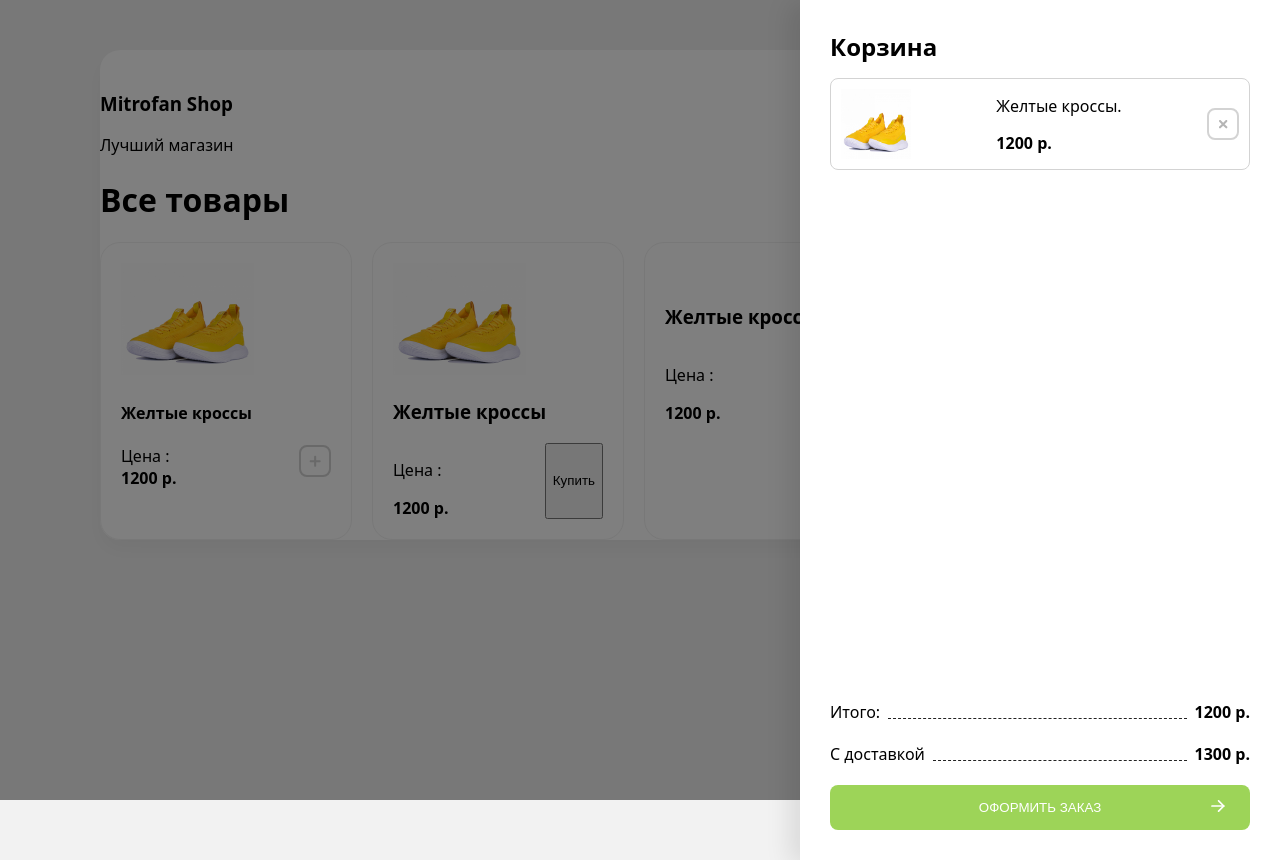
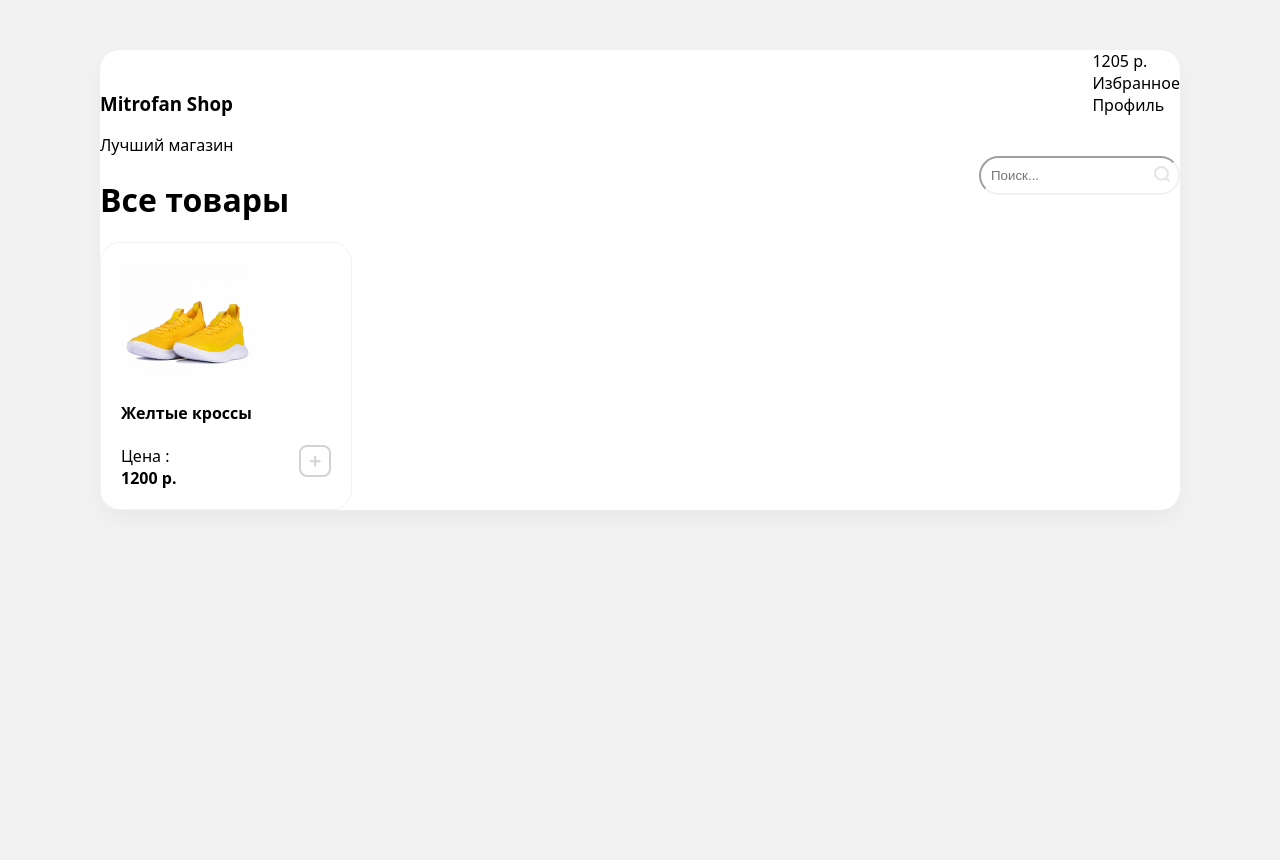
Before and after one commit to Mitrofanna/shop, a React (Create React App) app: page / in a window 1280 px wide. After the commit the page ends 800 px from the top, so only its background shows below. Built offline with nearby package versions, Linux system fonts and the light colour scheme.

Commit message:
делит на компоненты

```diff
--- a/src/App.js
+++ b/src/App.js
@@ -1,42 +1,12 @@
-import Header from "./components/header";
+import Header from "./components/Header";
+import Card from "./components/Card";
+import Drawer from "./components/Drawer";
 
 function App() {
   return (
     <div className="wrapper">
+      <Drawer />
       <Header />
-      <aside className="drawer">
-        <div className="drawer__block">
-          <h2 className="drawer__title">Корзина</h2>
-          <div className="drawer__list">
-            <div className="drawer__item">
-              <img className="drawer__img" src="./img/content/1.jpg" width="70" height={70} alt="Изображение товара." />
-              <div>
-                <p className="drawer__title">Желтые кроссы.</p>
-                <b>1200 p.</b>
-                </div>
-                <button className="drawer__button drawer__button-delete">
-                  <span className="visually-hidden">Удалить из корзины.</span>
-                </button>
-              </div>
-          </div>
-            <ul className="drawer__total">
-              <li className="drawer__total-item">
-                <span>Итого:</span>
-                <div className="drawer__dashed"></div>
-                <b>1200 p.</b>
-              </li>
-              <li className="drawer__total-item">
-                <span>С доставкой</span>
-                <div className="drawer__dashed"></div>
-                <b>1300 p.</b>
-              </li>
-            </ul>
-            <button className="button drawer__total-button">
-              Оформить заказ
-              <img className="drawer__arrow" src="./img/svg/arrow.svg" width={14} height={12} alt="Сюда." />
-            </button>
-        </div>
-      </aside>
       <main className="content">
         <div class="content__wrapper">
           <h1 className="content__title">Все товары</h1>
@@ -46,52 +16,7 @@ function App() {
           </div>
         </div>
         <section className="content__cards">
-          <div className="card">
-            <img className="card__img" src="./img/content/1.jpg" width="133" height="112" alt="Изображение товара"></img>
-            <h4 className="card__title">Желтые кроссы</h4>
-            <div className="card__buy">
-              <div className="card__price-wrapper">
-                <p className="card__price">Цена :</p>
-                <b>1200 p.</b>
-              </div>
-              <button className="card__button card__button-default">
-                <span className="visually-hidden">Добавить в корзину.</span>
-              </button>
-            </div>
-          </div>
-          <div className="card">
-            <img className="card__img" src="./img/content/1.jpg" width="133" height="112" alt="Изображение товара"></img>
-            <h3 className="card__title">Желтые кроссы</h3>
-            <div className="card__buy">
-              <div>
-                <p>Цена :</p>
-                <b>1200 p.</b>
-              </div>
-              <button>Купить</button>
-            </div>
-          </div>
-          <div className="card">
-            <img className="card__img"></img>
-            <h3 className="card__title">Желтые кроссы</h3>
-            <div className="card__buy">
-              <div>
-                <p>Цена :</p>
-                <b>1200 p.</b>
-              </div>
-              <button>Купить</button>
-            </div>
-          </div>
-          <div className="card">
-            <img className="card__img"></img>
-            <h3 className="card__title">Желтые кроссы</h3>
-            <div className="card__buy">
-              <div>
-                <p>Цена :</p>
-                <b>1200 p.</b>
-              </div>
-              <button>Купить</button>
-            </div>
-          </div>
+          <Card />
         </section>
       </main>
     </div>
--- /dev/null
+++ b/src/components/Card.js
@@ -0,0 +1,19 @@
+function Card() {
+    return (
+        <div className="card">
+            <img className="card__img" src="./img/content/1.jpg" width="133" height="112" alt="Изображение товара"></img>
+            <h4 className="card__title">Желтые кроссы</h4>
+            <div className="card__buy">
+              <div className="card__price-wrapper">
+                <p className="card__price">Цена :</p>
+                <b>1200 p.</b>
+              </div>
+              <button className="card__button card__button-default">
+                <span className="visually-hidden">Добавить в корзину.</span>
+              </button>
+            </div>
+          </div>
+    );
+}
+
+export default Card;
--- /dev/null
+++ b/src/components/Drawer.js
@@ -0,0 +1,54 @@
+function Drawer() {
+    return (
+        <aside style={{display: 'none'}} className="drawer">
+        <div className="drawer__block">
+          <div className="drawer__title-wrapper">
+            <h2 className="drawer__title">Корзина</h2>
+            <button className="drawer__button drawer__button-delete">
+                    <span className="visually-hidden">Закрыть корзину.</span>
+            </button>
+          </div>
+          <div className="drawer__list">
+            <div className="drawer__item">
+              <img className="drawer__img" src="./img/content/1.jpg" width="70" height={70} alt="Изображение товара." />
+              <div>
+                <p className="drawer__title">Желтые кроссы.</p>
+                <b>1200 p.</b>
+                </div>
+                <button className="drawer__button drawer__button-delete">
+                  <span className="visually-hidden">Удалить из корзины.</span>
+                </button>
+              </div>
+            <div className="drawer__item">
+              <img className="drawer__img" src="./img/content/1.jpg" width="70" height={70} alt="Изображение товара." />
+              <div>
+                <p className="drawer__title">Желтые кроссы.</p>
+                <b>1200 p.</b>
+                </div>
+                <button className="drawer__button drawer__button-delete">
+                  <span className="visually-hidden">Удалить из корзины.</span>
+                </button>
+              </div>
+          </div>
+            <ul className="drawer__total">
+              <li className="drawer__total-item">
+                <span>Итого:</span>
+                <div className="drawer__dashed"></div>
+                <b>1200 p.</b>
+              </li>
+              <li className="drawer__total-item">
+                <span>С доставкой</span>
+                <div className="drawer__dashed"></div>
+                <b>1300 p.</b>
+              </li>
+            </ul>
+            <button className="button drawer__total-button">
+              Оформить заказ
+              <img className="drawer__arrow" src="./img/svg/arrow.svg" width={14} height={12} alt="Сюда." />
+            </button>
+        </div>
+      </aside>
+    );
+}
+
+export default Drawer;
--- a/src/sass/drawer.scss
+++ b/src/sass/drawer.scss
@@ -6,6 +6,7 @@
     height: 100%;
     background-color: rgba(0, 0, 0, 0.5);
     z-index: 1;
+    overflow: auto;
 
     &__block {
         display: flex;
@@ -22,6 +23,7 @@
 
     &__list {
         flex: 1;
+        overflow: auto;
     }
 
     &__item {
@@ -77,6 +79,12 @@
 
     &__total-button {
         position: relative;
+
+        &:hover {
+            .drawer__arrow {
+                transform: translateX(5px);
+            }
+        }
     }
 
     &__arrow {
@@ -84,4 +92,9 @@
         top: 15px;
         right: 25px;
     }
+
+    &__title-wrapper {
+        display: flex;
+        justify-content: space-between;
+    }
 }
```
